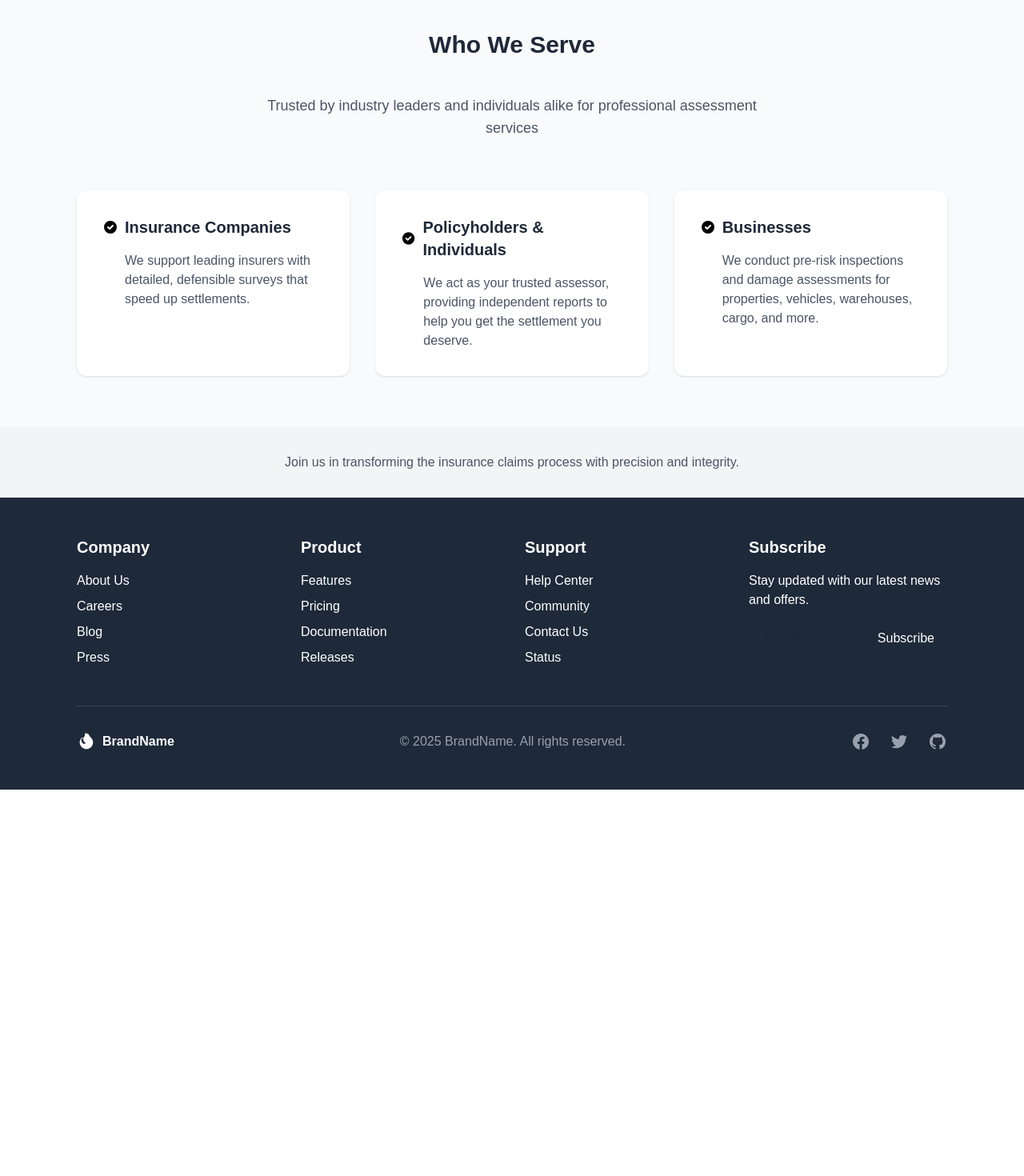
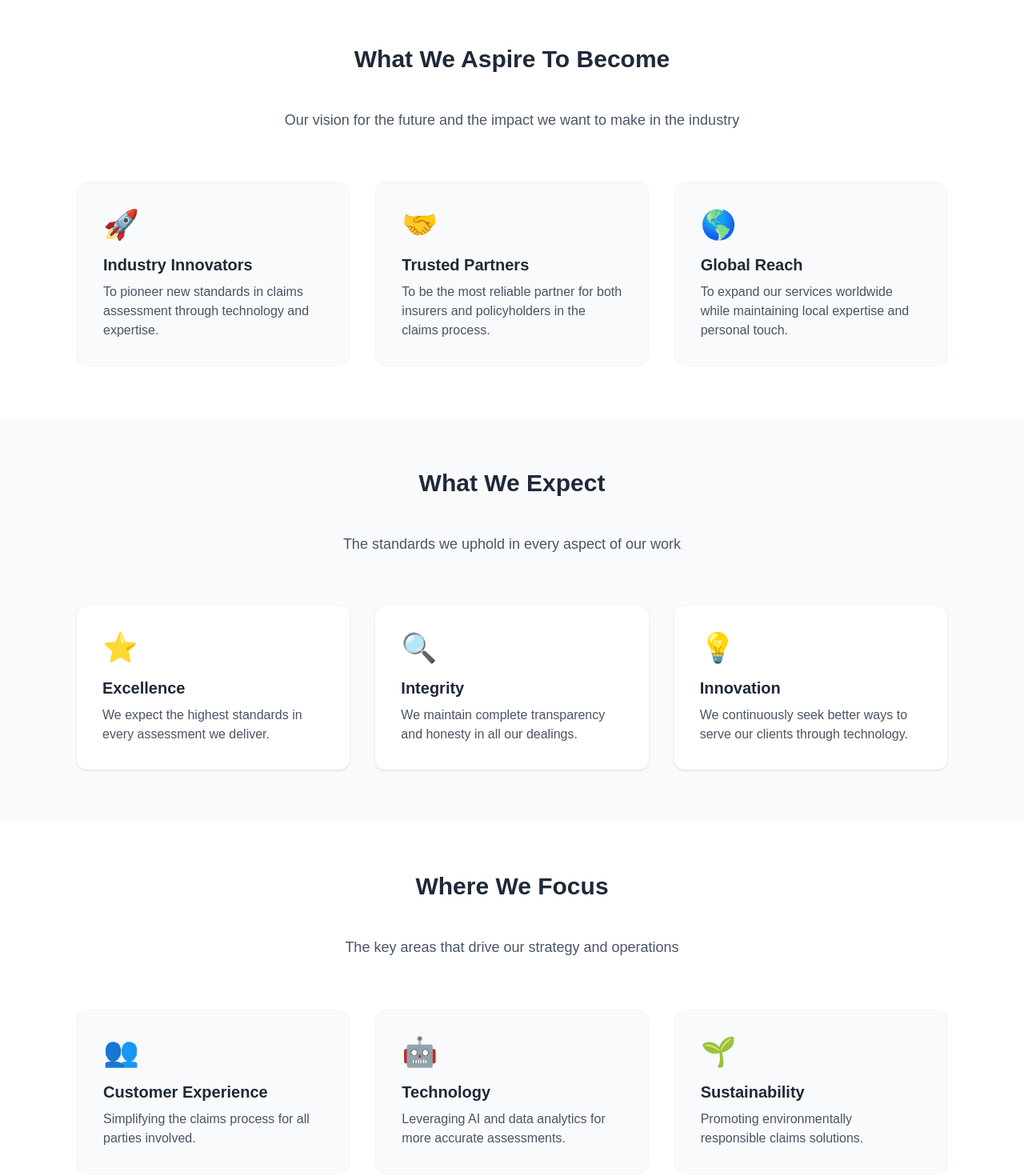
Before and after one commit to Designer-PEG/everestclaims, a React (Vite) app: page / in a window 1280 px wide. Shown: the part 1288-2758 px from the top of the page at 80% size. Before the commit the page ends 2275 px from the top, so only its background shows below. Built offline with nearby package versions, Linux system fonts and the light colour scheme.

Commit message:
updated for SEO

```diff
--- a/index.html
+++ b/index.html
@@ -1,10 +1,53 @@
 <!doctype html>
 <html lang="en">
   <head>
+    <!-- Core Meta Tags -->
     <meta charset="UTF-8" />
-    <link rel="icon" type="image/svg+xml" href="/src/assets/img/logo.png" />
     <meta name="viewport" content="width=device-width, initial-scale=1.0" />
-    <title>Everest Claims & Advisory</title>
+    <meta http-equiv="X-UA-Compatible" content="IE=edge" />
+
+    <!-- Primary SEO Elements -->
+    <title>Everest Claims & Advisory | Insurance Claim Experts | Maximize Your Settlement</title>
+    <meta name="description" content="Professional insurance claim consultants helping policyholders secure 20-40% higher settlements nationwide. Specializing in property damage and commercial claims.">
+
+    <!-- Favicon & Logo (Using RAW GitHub URL) -->
+    <link rel="icon" type="image/png" href="https://raw.githubusercontent.com/Designer-PEG/everestclaims/gh-pages/assets/logo-Bm-M5tLZ.png">
+    <link rel="apple-touch-icon" href="https://raw.githubusercontent.com/Designer-PEG/everestclaims/gh-pages/assets/logo-Bm-M5tLZ.png">
+
+    <!-- Canonical URL -->
+    <link rel="canonical" href="https://everestclaims.com.np/" />
+
+    <!-- Social Meta -->
+    <meta property="og:type" content="website" />
+    <meta property="og:url" content="https://everestclaims.com.np/" />
+    <meta property="og:title" content="Everest Claims & Advisory | Professional Claim Consultants" />
+    <meta property="og:description" content="Get the maximum settlement you deserve with our expert claim assessment and negotiation services." />
+    <meta property="og:image" content="https://raw.githubusercontent.com/Designer-PEG/everestclaims/gh-pages/assets/logo-Bm-M5tLZ.png" />
+    <meta name="twitter:card" content="summary_large_image">
+
+    <!-- Schema Markup -->
+    <script type="application/ld+json">
+    {
+      "@context": "https://schema.org",
+      "@type": "Surveyor & Advisory Services",
+      "name": "Everest Claims & Advisory",
+      "image": "https://raw.githubusercontent.com/Designer-PEG/everestclaims/gh-pages/assets/logo-Bm-M5tLZ.png",
+      "@id": "",
+      "url": "https://everestclaims.com.np/",
+      "telephone": "+977-9851135421",
+      "address": {
+        "@type": "PostalAddress",
+        "addressCountry": "Nepal"
+      }
+    }
+    </script>
+
+    <!-- SPA Redirect Handler -->
+    <script>
+      if (window.location.pathname !== '/' && !window.location.pathname.includes('.')) {
+        window.history.replaceState({}, '', '/');
+      }
+    </script>
   </head>
   <body>
     <div id="root"></div>
--- a/package.json
+++ b/package.json
@@ -14,7 +14,7 @@
   },
   "dependencies": {
     "@tailwindcss/vite": "^4.1.11",
-    "framer-motion": "^12.23.6",
+    "framer-motion": "^12.23.11",
     "motion": "^12.23.6",
     "react": "^19.1.0",
     "react-dom": "^19.1.0",
--- a/src/components/Features.jsx
+++ b/src/components/Features.jsx
@@ -1,35 +1,6 @@
 import { motion } from "framer-motion";
 import { fadeIn, staggerContainer } from "../utils/motion";
 
-const features = [
-  {
-    icon: (
-      <svg className="w-6 h-6" fill="none" stroke="currentColor" viewBox="0 0 24 24" xmlns="http://www.w3.org/2000/svg">
-        <path strokeLinecap="round" strokeLinejoin="round" strokeWidth={2} d="M13 10V3L4 14h7v7l9-11h-7z" />
-      </svg>
-    ),
-    title: "Lightning Fast",
-    description: "Optimized for performance with minimal load times and maximum efficiency."
-  },
-  {
-    icon: (
-      <svg className="w-6 h-6" fill="none" stroke="currentColor" viewBox="0 0 24 24" xmlns="http://www.w3.org/2000/svg">
-        <path strokeLinecap="round" strokeLinejoin="round" strokeWidth={2} d="M12 15v2m-6 4h12a2 2 0 002-2v-6a2 2 0 00-2-2H6a2 2 0 00-2 2v6a2 2 0 002 2zm10-10V7a4 4 0 00-8 0v4h8z" />
-      </svg>
-    ),
-    title: "Secure",
-    description: "Enterprise-grade security to protect your data and privacy."
-  },
-  {
-    icon: (
-      <svg className="w-6 h-6" fill="none" stroke="currentColor" viewBox="0 0 24 24" xmlns="http://www.w3.org/2000/svg">
-        <path strokeLinecap="round" strokeLinejoin="round" strokeWidth={2} d="M4 5a1 1 0 011-1h14a1 1 0 011 1v2a1 1 0 01-1 1H5a1 1 0 01-1-1V5zM4 13a1 1 0 011-1h6a1 1 0 011 1v6a1 1 0 01-1 1H5a1 1 0 01-1-1v-6zM16 13a1 1 0 011-1h2a1 1 0 011 1v6a1 1 0 01-1 1h-2a1 1 0 01-1-1v-6z" />
-      </svg>
-    ),
-    title: "Intuitive",
-    description: "Designed with user experience in mind for effortless navigation."
-  }
-];
 
 const clients = [
   {
@@ -46,47 +17,63 @@ const clients = [
   }
 ];
 
+const aspirations = [
+  {
+    title: "Industry Innovators",
+    description: "To pioneer new standards in claims assessment through technology and expertise.",
+    icon: "🚀"
+  },
+  {
+    title: "Trusted Partners",
+    description: "To be the most reliable partner for both insurers and policyholders in the claims process.",
+    icon: "🤝"
+  },
+  {
+    title: "Global Reach",
+    description: "To expand our services worldwide while maintaining local expertise and personal touch.",
+    icon: "🌎"
+  }
+];
+
+const expectations = [
+  {
+    title: "Excellence",
+    description: "We expect the highest standards in every assessment we deliver.",
+    icon: "⭐"
+  },
+  {
+    title: "Integrity",
+    description: "We maintain complete transparency and honesty in all our dealings.",
+    icon: "🔍"
+  },
+  {
+    title: "Innovation",
+    description: "We continuously seek better ways to serve our clients through technology.",
+    icon: "💡"
+  }
+];
+
+const focusAreas = [
+  {
+    title: "Customer Experience",
+    description: "Simplifying the claims process for all parties involved.",
+    icon: "👥"
+  },
+  {
+    title: "Technology",
+    description: "Leveraging AI and data analytics for more accurate assessments.",
+    icon: "🤖"
+  },
+  {
+    title: "Sustainability",
+    description: "Promoting environmentally responsible claims solutions.",
+    icon: "🌱"
+  }
+];
 
 const Features = () => {
   return (
     <div className="bg-white">
-      {/* Features Section */}
-      <motion.section
-        variants={staggerContainer}
-        initial="hidden"
-        whileInView="show"
-        viewport={{ once: true, amount: 0.25 }}
-        className="py-16 bg-white"
-      >
-        <div className="max-w-6xl mx-auto px-4 sm:px-6 lg:px-8">
-          <motion.div
-            variants={fadeIn('up', 'tween', 0.1, 1)}
-            className="text-center mb-16"
-          >
-            <h2 className="text-3xl font-bold text-gray-800 mb-4">Why Choose Everest Claims</h2>
-            <div className="w-20 h-1 bg-primary mx-auto mb-6"></div>
-            <p className="text-lg text-gray-600 max-w-2xl mx-auto">
-              Our platform offers a comprehensive suite of tools designed to help your business thrive in the digital age.
-            </p>
-          </motion.div>
-
-          <div className="grid grid-cols-1 md:grid-cols-3 gap-8">
-            {features.map((feature, index) => (
-              <motion.div
-                key={index}
-                variants={fadeIn('up', 'tween', index * 0.1 + 0.2, 1)}
-                className="bg-gray-50 p-8 rounded-xl hover:shadow-lg transition duration-300 border border-gray-100"
-              >
-                <div className="text-primary mb-4">
-                  {feature.icon}
-                </div>
-                <h3 className="text-xl font-semibold text-gray-800 mb-2">{feature.title}</h3>
-                <p className="text-gray-600">{feature.description}</p>
-              </motion.div>
-            ))}
-          </div>
-        </div>
-      </motion.section>
 
       {/* Who We Serve Section */}
       <section className="py-16 bg-gray-50">
@@ -127,13 +114,146 @@ const Features = () => {
           </div>
         </div>
       </section>
-      {/* End of Who We Serve Section */}
-      {/* End of Features Section */}
-      <div className="bg-gray-100 py-8">
+
+      {/* Our Aspirations Section */}
+      <section className="py-16 bg-white">
+        <div className="max-w-6xl mx-auto px-4 sm:px-6 lg:px-8">
+          <motion.div
+            variants={fadeIn('up', 'tween', 0.1, 1)}
+            initial="hidden"
+            whileInView="show"
+            viewport={{ once: true, amount: 0.25 }}
+            className="text-center mb-16"
+          >
+            <h2 className="text-3xl font-bold text-gray-800 mb-4">What We Aspire To Become</h2>
+            <div className="w-20 h-1 bg-primary mx-auto mb-6"></div>
+            <p className="text-lg text-gray-600 max-w-2xl mx-auto">
+              Our vision for the future and the impact we want to make in the industry
+            </p>
+          </motion.div>
+
+          <div className="grid grid-cols-1 md:grid-cols-3 gap-8">
+            {aspirations.map((item, index) => (
+              <motion.div
+                key={index}
+                variants={fadeIn('up', 'tween', index * 0.1 + 0.2, 1)}
+                initial="hidden"
+                whileInView="show"
+                viewport={{ once: true, amount: 0.25 }}
+                className="bg-gray-50 p-8 rounded-xl hover:shadow-lg transition duration-300 border border-gray-100"
+              >
+                <div className="text-4xl mb-4">{item.icon}</div>
+                <h3 className="text-xl font-semibold text-gray-800 mb-2">{item.title}</h3>
+                <p className="text-gray-600">{item.description}</p>
+              </motion.div>
+            ))}
+          </div>
+        </div>
+      </section>
+
+      {/* Our Expectations Section */}
+      <section className="py-16 bg-gray-50">
+        <div className="max-w-6xl mx-auto px-4 sm:px-6 lg:px-8">
+          <motion.div
+            variants={fadeIn('up', 'tween', 0.1, 1)}
+            initial="hidden"
+            whileInView="show"
+            viewport={{ once: true, amount: 0.25 }}
+            className="text-center mb-16"
+          >
+            <h2 className="text-3xl font-bold text-gray-800 mb-4">What We Expect</h2>
+            <div className="w-20 h-1 bg-primary mx-auto mb-6"></div>
+            <p className="text-lg text-gray-600 max-w-2xl mx-auto">
+              The standards we uphold in every aspect of our work
+            </p>
+          </motion.div>
+
+          <div className="grid grid-cols-1 md:grid-cols-3 gap-8">
+            {expectations.map((item, index) => (
+              <motion.div
+                key={index}
+                variants={fadeIn('up', 'tween', index * 0.1 + 0.2, 1)}
+                initial="hidden"
+                whileInView="show"
+                viewport={{ once: true, amount: 0.25 }}
+                className="bg-white p-8 rounded-xl shadow-sm hover:shadow-md transition duration-300"
+              >
+                <div className="text-4xl mb-4">{item.icon}</div>
+                <h3 className="text-xl font-semibold text-gray-800 mb-2">{item.title}</h3>
+                <p className="text-gray-600">{item.description}</p>
+              </motion.div>
+            ))}
+          </div>
+        </div>
+      </section>
+
+      {/* Our Focus Areas Section */}
+      <section className="py-16 bg-white">
+        <div className="max-w-6xl mx-auto px-4 sm:px-6 lg:px-8">
+          <motion.div
+            variants={fadeIn('up', 'tween', 0.1, 1)}
+            initial="hidden"
+            whileInView="show"
+            viewport={{ once: true, amount: 0.25 }}
+            className="text-center mb-16"
+          >
+            <h2 className="text-3xl font-bold text-gray-800 mb-4">Where We Focus</h2>
+            <div className="w-20 h-1 bg-primary mx-auto mb-6"></div>
+            <p className="text-lg text-gray-600 max-w-2xl mx-auto">
+              The key areas that drive our strategy and operations
+            </p>
+          </motion.div>
+
+          <div className="grid grid-cols-1 md:grid-cols-3 gap-8">
+            {focusAreas.map((item, index) => (
+              <motion.div
+                key={index}
+                variants={fadeIn('up', 'tween', index * 0.1 + 0.2, 1)}
+                initial="hidden"
+                whileInView="show"
+                viewport={{ once: true, amount: 0.25 }}
+                className="bg-gray-50 p-8 rounded-xl hover:shadow-lg transition duration-300 border border-gray-100"
+              >
+                <div className="text-4xl mb-4">{item.icon}</div>
+                <h3 className="text-xl font-semibold text-gray-800 mb-2">{item.title}</h3>
+                <p className="text-gray-600">{item.description}</p>
+              </motion.div>
+            ))}
+          </div>
+        </div>
+      </section>
+
+      {/* CTA Section */}
+      <motion.div
+        initial={{ opacity: 0 }}
+        whileInView={{ opacity: 1 }}
+        transition={{ duration: 0.5 }}
+        viewport={{ once: true }}
+        className="bg-gray-100 py-12"
+      >
         <div className="max-w-6xl mx-auto px-4 sm:px-6 lg:px-8 text-center">
-          <p className="text-gray-600">Join us in transforming the insurance claims process with precision and integrity.</p>
+          <motion.h3
+            variants={fadeIn('up', 'tween', 0.1, 1)}
+            className="text-2xl font-bold text-gray-800 mb-4"
+          >
+            Join Us in Transforming the Insurance Claims Process
+          </motion.h3>
+          <motion.p
+            variants={fadeIn('up', 'tween', 0.2, 1)}
+            className="text-lg text-gray-600 max-w-2xl mx-auto mb-6"
+          >
+            With precision, integrity, and innovation at our core
+          </motion.p>
+          <motion.button
+            variants={fadeIn('up', 'tween', 0.3, 1)}
+            whileHover={{ scale: 1.05 }}
+            whileTap={{ scale: 0.95 }}
+            className="bg-primary hover:bg-primary-dark text-white font-medium py-2 px-6 rounded-lg transition duration-300"
+          >
+            Get Started
+          </motion.button>
         </div>
-        </div>
+      </motion.div>
     </div>
   );
 };
--- a/src/components/Footer.jsx
+++ b/src/components/Footer.jsx
@@ -1,77 +1,67 @@
+import { Link } from 'react-router-dom';
+import Logo from "../assets/img/logo.png";
+
 const Footer = () => {
   return (
-    <footer className="bg-gray-800 text-white py-12">
-      <div className="max-w-6xl mx-auto px-4 sm:px-6 lg:px-8">
-        <div className="grid grid-cols-1 md:grid-cols-4 gap-8">
+    <footer className="bg-neutral-950 text-neutral-300 py-16 border-t border-neutral-800">
+      <div className="max-w-7xl mx-auto px-4 sm:px-6 lg:px-8">
+        <div className="grid grid-cols-1 md:grid-cols-4 gap-10">
+          <div className="col-span-1">
+            <div className="flex items-center space-x-3 mb-6">
+              <img src={Logo} alt="Everest Claims and Advisory" className="h-10" />
+              <span className="text-xl font-semibold text-white">Everest Claims and Advisory</span>
+            </div>
+            <p className="text-neutral-400 text-sm leading-relaxed">
+              Professional advisory services for complex claims and risk management solutions.
+            </p>
+          </div>
           <div>
-            <h3 className="text-xl font-semibold mb-4">Company</h3>
-            <ul className="space-y-2">
-              <li><a href="#" className="hover:text-primary transition duration-300">About Us</a></li>
-              <li><a href="#" className="hover:text-primary transition duration-300">Careers</a></li>
-              <li><a href="#" className="hover:text-primary transition duration-300">Blog</a></li>
-              <li><a href="#" className="hover:text-primary transition duration-300">Press</a></li>
+            <h3 className="text-sm font-semibold text-white mb-6 uppercase tracking-wider">Services</h3>
+            <ul className="space-y-3">
+              <li><Link to="/services/insurance-claims" className="text-neutral-400 hover:text-white transition duration-200 text-sm">Insurance Claims</Link></li>
+              <li><Link to="/services/risk-assessment" className="text-neutral-400 hover:text-white transition duration-200 text-sm">Risk Assessment</Link></li>
+              <li><Link to="/services/legal-consultation" className="text-neutral-400 hover:text-white transition duration-200 text-sm">Legal Consultation</Link></li>
+              <li><Link to="/services/financial-recovery" className="text-neutral-400 hover:text-white transition duration-200 text-sm">Financial Recovery</Link></li>
             </ul>
           </div>
           <div>
-            <h3 className="text-xl font-semibold mb-4">Product</h3>
-            <ul className="space-y-2">
-              <li><a href="#" className="hover:text-primary transition duration-300">Features</a></li>
-              <li><a href="#" className="hover:text-primary transition duration-300">Pricing</a></li>
-              <li><a href="#" className="hover:text-primary transition duration-300">Documentation</a></li>
-              <li><a href="#" className="hover:text-primary transition duration-300">Releases</a></li>
+            <h3 className="text-sm font-semibold text-white mb-6 uppercase tracking-wider">Company</h3>
+            <ul className="space-y-3">
+              <li><Link to="/about" className="text-neutral-400 hover:text-white transition duration-200 text-sm">About Us</Link></li>
+              <li><Link to="/team" className="text-neutral-400 hover:text-white transition duration-200 text-sm">Our Team</Link></li>
+              <li><Link to="/cases" className="text-neutral-400 hover:text-white transition duration-200 text-sm">Case Studies</Link></li>
+              <li><Link to="/careers" className="text-neutral-400 hover:text-white transition duration-200 text-sm">Careers</Link></li>
             </ul>
           </div>
           <div>
-            <h3 className="text-xl font-semibold mb-4">Support</h3>
-            <ul className="space-y-2">
-              <li><a href="#" className="hover:text-primary transition duration-300">Help Center</a></li>
-              <li><a href="#" className="hover:text-primary transition duration-300">Community</a></li>
-              <li><a href="#" className="hover:text-primary transition duration-300">Contact Us</a></li>
-              <li><a href="#" className="hover:text-primary transition duration-300">Status</a></li>
+            <h3 className="text-sm font-semibold text-white mb-6 uppercase tracking-wider">Contact</h3>
+            <ul className="space-y-3">
+              <li className="text-neutral-400 text-sm">Tinkune, Kathmandu</li>
+              <li className="text-neutral-400 text-sm">+977-9851135421</li>
+              <li className="text-neutral-400 text-sm">everestclaims8848@gmail.com</li>
+              <li className="mt-4 pt-4 border-t border-neutral-800">
+                <h4 className="text-xs font-semibold text-white mb-2 uppercase tracking-wider">Business Hours</h4>
+                <p className="text-neutral-400 text-sm">Sunday - Friday</p>
+                <p className="text-neutral-400 text-sm">10:00 AM - 5:00 PM</p>
+                <p className="text-neutral-400 text-sm mt-1">Saturday: Closed</p>
+              </li>
             </ul>
           </div>
-          <div>
-            <h3 className="text-xl font-semibold mb-4">Subscribe</h3>
-            <p className="mb-4">Stay updated with our latest news and offers.</p>
-            <div className="flex">
-              <input
-                type="email"
-                placeholder="Your email"
-                className="px-4 py-2 rounded-l-md text-gray-800 w-full focus:outline-none"
-              />
-              <button className="bg-primary hover:bg-secondary px-4 py-2 rounded-r-md transition duration-300">
-                Subscribe
-              </button>
-            </div>
-          </div>
         </div>
-        <div className="border-t border-gray-700 mt-12 pt-8 flex flex-col md:flex-row justify-between items-center">
-          <div className="flex items-center space-x-2 mb-4 md:mb-0">
-            <svg className="w-6 h-6 text-primary" fill="currentColor" viewBox="0 0 20 20" xmlns="http://www.w3.org/2000/svg">
-              <path fillRule="evenodd" d="M11.757 2.034a1 1 0 01.638.519c.483.967.844 1.554 1.207 2.03.368.482.756.876 1.348 1.467A6.985 6.985 0 0117 11a7.002 7.002 0 01-14 0c0-1.79.684-3.583 2.05-4.95a1 1 0 011.707.707c0 1.12.07 1.973.398 2.654.18.374.461.74.945 1.067.116.078.223.147.32.207a1 1 0 01-.616 1.847c-.528-.176-.99-.416-1.408-.718-.455-.343-.85-.8-1.165-1.437-.386-.784-.53-1.72-.53-2.746a1 1 0 01.707-.707l.143-.001c.683 0 1.198-.49 1.593-1.01.367-.49.683-1.103.93-1.785.123-.34.234-.688.324-1.04.058-.223.109-.445.155-.667.02-.1.038-.198.054-.295.01-.05.02-.1.028-.149a1 1 0 01.609-.851z" clipRule="evenodd" />
-            </svg>
-            <span className="font-semibold">BrandName</span>
-          </div>
-          <p className="text-gray-400">© {new Date().getFullYear()} BrandName. All rights reserved.</p>
-          <div className="flex space-x-6 mt-4 md:mt-0">
-            <a href="#" className="text-gray-400 hover:text-primary transition duration-300">
-              <span className="sr-only">Facebook</span>
-              <svg className="h-6 w-6" fill="currentColor" viewBox="0 0 24 24" aria-hidden="true">
-                <path fillRule="evenodd" d="M22 12c0-5.523-4.477-10-10-10S2 6.477 2 12c0 4.991 3.657 9.128 8.438 9.878v-6.987h-2.54V12h2.54V9.797c0-2.506 1.492-3.89 3.777-3.89 1.094 0 2.238.195 2.238.195v2.46h-1.26c-1.243 0-1.63.771-1.63 1.562V12h2.773l-.443 2.89h-2.33v6.988C18.343 21.128 22 16.991 22 12z" clipRule="evenodd" />
-              </svg>
-            </a>
-            <a href="#" className="text-gray-400 hover:text-primary transition duration-300">
-              <span className="sr-only">Twitter</span>
-              <svg className="h-6 w-6" fill="currentColor" viewBox="0 0 24 24" aria-hidden="true">
-                <path d="M8.29 20.251c7.547 0 11.675-6.253 11.675-11.675 0-.178 0-.355-.012-.53A8.348 8.348 0 0022 5.92a8.19 8.19 0 01-2.357.646 4.118 4.118 0 001.804-2.27 8.224 8.224 0 01-2.605.996 4.107 4.107 0 00-6.993 3.743 11.65 11.65 0 01-8.457-4.287 4.106 4.106 0 001.27 5.477A4.072 4.072 0 012.8 9.713v.052a4.105 4.105 0 003.292 4.022 4.095 4.095 0 01-1.853.07 4.108 4.108 0 003.834 2.85A8.233 8.233 0 012 18.407a11.616 11.616 0 006.29 1.84" />
-              </svg>
-            </a>
-            <a href="#" className="text-gray-400 hover:text-primary transition duration-300">
-              <span className="sr-only">GitHub</span>
-              <svg className="h-6 w-6" fill="currentColor" viewBox="0 0 24 24" aria-hidden="true">
-                <path fillRule="evenodd" d="M12 2C6.477 2 2 6.484 2 12.017c0 4.425 2.865 8.18 6.839 9.504.5.092.682-.217.682-.483 0-.237-.008-.868-.013-1.703-2.782.605-3.369-1.343-3.369-1.343-.454-1.158-1.11-1.466-1.11-1.466-.908-.62.069-.608.069-.608 1.003.07 1.531 1.032 1.531 1.032.892 1.53 2.341 1.088 2.91.832.092-.647.35-1.088.636-1.338-2.22-.253-4.555-1.113-4.555-4.951 0-1.093.39-1.988 1.029-2.688-.103-.253-.446-1.272.098-2.65 0 0 .84-.27 2.75 1.026A9.564 9.564 0 0112 6.844c.85.004 1.705.115 2.504.337 1.909-1.296 2.747-1.027 2.747-1.027.546 1.379.202 2.398.1 2.651.64.7 1.028 1.595 1.028 2.688 0 3.848-2.339 4.695-4.566 4.943.359.309.678.92.678 1.855 0 1.338-.012 2.419-.012 2.747 0 .268.18.58.688.482A10.019 10.019 0 0022 12.017C22 6.484 17.522 2 12 2z" clipRule="evenodd" />
-              </svg>
-            </a>
+        <div className="border-t border-neutral-800 mt-16 pt-10 flex flex-col md:flex-row justify-between items-center">
+          <p className="text-neutral-500 text-xs mb-4 md:mb-0">
+            © {new Date().getFullYear()} Everest Claims and Advisory Pvt. Ltd. All rights reserved.
+          </p>
+          <div className="flex space-x-6">
+            <Link to="/privacy-policy" className="text-neutral-400 hover:text-white transition duration-200 text-xs">
+              Privacy Policy
+            </Link>
+            <Link to="/terms-of-service" className="text-neutral-400 hover:text-white transition duration-200 text-xs">
+              Terms of Service
+            </Link>
+            <Link to="/disclaimer" className="text-neutral-400 hover:text-white transition duration-200 text-xs">
+              Disclaimer
+            </Link>
           </div>
         </div>
       </div>
```
Also changed, not shown: 1 other file (tests, documents, lock files or other folders).
